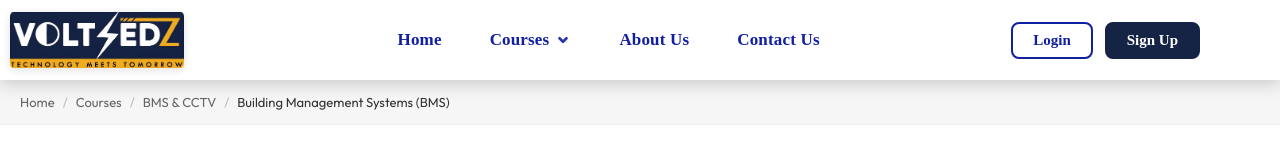
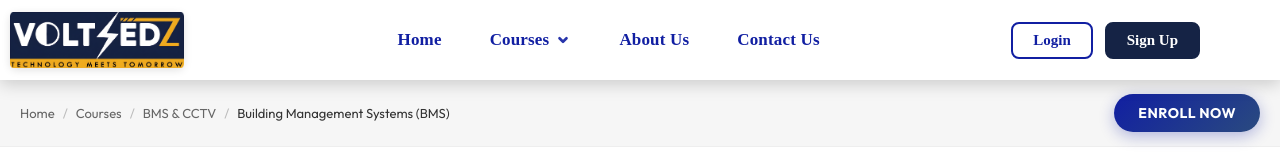
Before and after one commit to Sadhgun-Reddy/courses, a React (Vite) app: page /courses/building-management-systems in a window 1280 px wide. Shown: the top 167 px of the page. Built offline with nearby package versions, Linux system fonts and the light colour scheme; a web font is replaced by a local one.

Commit message:
Enroll button

```diff
--- a/src/pages/BMS.jsx
+++ b/src/pages/BMS.jsx
@@ -447,7 +447,7 @@ function CourseSidebar({ course }) {
         </div>
 
         {/* Quick contact form */}
-        <div className="cd-sidebar-section">
+        <div className="cd-sidebar-section" id="enroll-now">
           <h5 className="cd-sidebar-heading">Quick Contact</h5>
           <form className="cd-contact-form" onSubmit={handleSubmit}>
             <input
@@ -537,6 +537,7 @@ export default function CourseDetail() {
               </li>
             ))}
           </ul>
+          <a href="#enroll-now" className="cd-enroll-btn">Enroll Now</a>
         </div>
       </div>
 
--- a/src/pages/CCTV.jsx
+++ b/src/pages/CCTV.jsx
@@ -319,7 +319,7 @@ function CourseSidebar({ course }) {
         </div>
 
         {/* Quick contact form */}
-        <div className="cd-sidebar-section">
+        <div className="cd-sidebar-section" id="enroll-now">
           <h5 className="cd-sidebar-heading">Quick Contact</h5>
           <form className="cd-contact-form" onSubmit={handleSubmit}>
             <input
@@ -398,6 +398,7 @@ export default function CourseDetail() {
               </li>
             ))}
           </ul>
+          <a href="#enroll-now" className="cd-enroll-btn">Enroll Now</a>
         </div>
       </div>
 
--- a/src/pages/CourseDetail.css
+++ b/src/pages/CourseDetail.css
@@ -15,6 +15,36 @@
   max-width: 1330px;
   margin: 0 auto;
   padding: 0 20px;
+  display: flex;
+  align-items: center;
+  justify-content: space-between;
+}
+
+.cd-enroll-btn {
+  background: linear-gradient(135deg, #111FA2 0%, #2a4a7f 100%);
+  color: #fff !important;
+  text-decoration: none !important;
+  padding: 10px 24px;
+  border-radius: 50px;
+  font-size: 14px;
+  font-weight: 700;
+  text-transform: uppercase;
+  letter-spacing: 0.5px;
+  box-shadow: 0 4px 15px rgba(17, 31, 162, 0.3);
+  transition: all 0.3s cubic-bezier(0.175, 0.885, 0.32, 1.275);
+  white-space: nowrap;
+}
+
+.cd-enroll-btn:hover {
+  transform: translateY(-2px);
+  box-shadow: 0 6px 20px rgba(17, 31, 162, 0.4);
+  background: linear-gradient(135deg, #1a29c9 0%, #3a5ba8 100%);
+}
+
+@media (max-width: 600px) {
+  .cd-enroll-btn {
+    display: none; /* Hide on very small screens to save space */
+  }
 }
 
 .cd-breadcrumbs {
--- a/src/pages/CourseDetail.jsx
+++ b/src/pages/CourseDetail.jsx
@@ -413,7 +413,7 @@ function CourseSidebar({ course }) {
         </div>
 
         {/* Quick contact form */}
-        <div className="cd-sidebar-section">
+        <div className="cd-sidebar-section" id="enroll-now">
           <h5 className="cd-sidebar-heading">Quick Contact</h5>
           <form className="cd-contact-form" onSubmit={handleSubmit}>
             <input
@@ -491,6 +491,7 @@ export default function CourseDetail() {
               </li>
             ))}
           </ul>
+          <a href="#enroll-now" className="cd-enroll-btn">Enroll Now</a>
         </div>
       </div>
 
--- a/src/pages/DataScience.jsx
+++ b/src/pages/DataScience.jsx
@@ -503,7 +503,7 @@ function CourseSidebar({ course }) {
         </div>
 
         {/* Quick contact form */}
-        <div className="cd-sidebar-section">
+        <div className="cd-sidebar-section" id="enroll-now">
           <h5 className="cd-sidebar-heading">Quick Contact</h5>
           <form className="cd-contact-form" onSubmit={handleSubmit}>
             <input
@@ -582,6 +582,7 @@ export default function CourseDetail() {
               </li>
             ))}
           </ul>
+          <a href="#enroll-now" className="cd-enroll-btn">Enroll Now</a>
         </div>
       </div>
 
--- a/src/pages/EmbeddedSystems.jsx
+++ b/src/pages/EmbeddedSystems.jsx
@@ -392,7 +392,7 @@ function CourseSidebar({ course }) {
         </div>
 
         {/* Quick contact form */}
-        <div className="cd-sidebar-section">
+        <div className="cd-sidebar-section" id="enroll-now">
           <h5 className="cd-sidebar-heading">Quick Contact</h5>
           <form className="cd-contact-form" onSubmit={handleSubmit}>
             <input
@@ -471,6 +471,7 @@ export default function CourseDetail() {
               </li>
             ))}
           </ul>
+          <a href="#enroll-now" className="cd-enroll-btn">Enroll Now</a>
         </div>
       </div>
 
```
